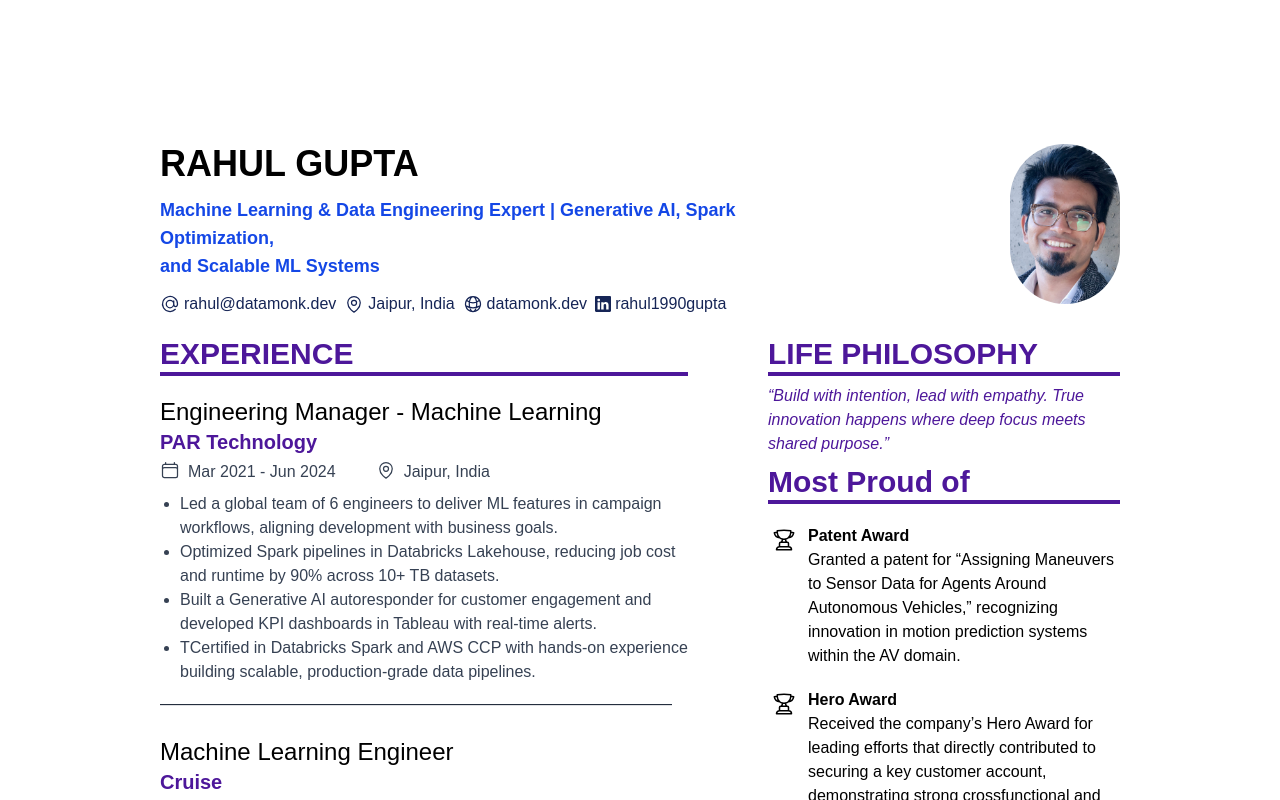
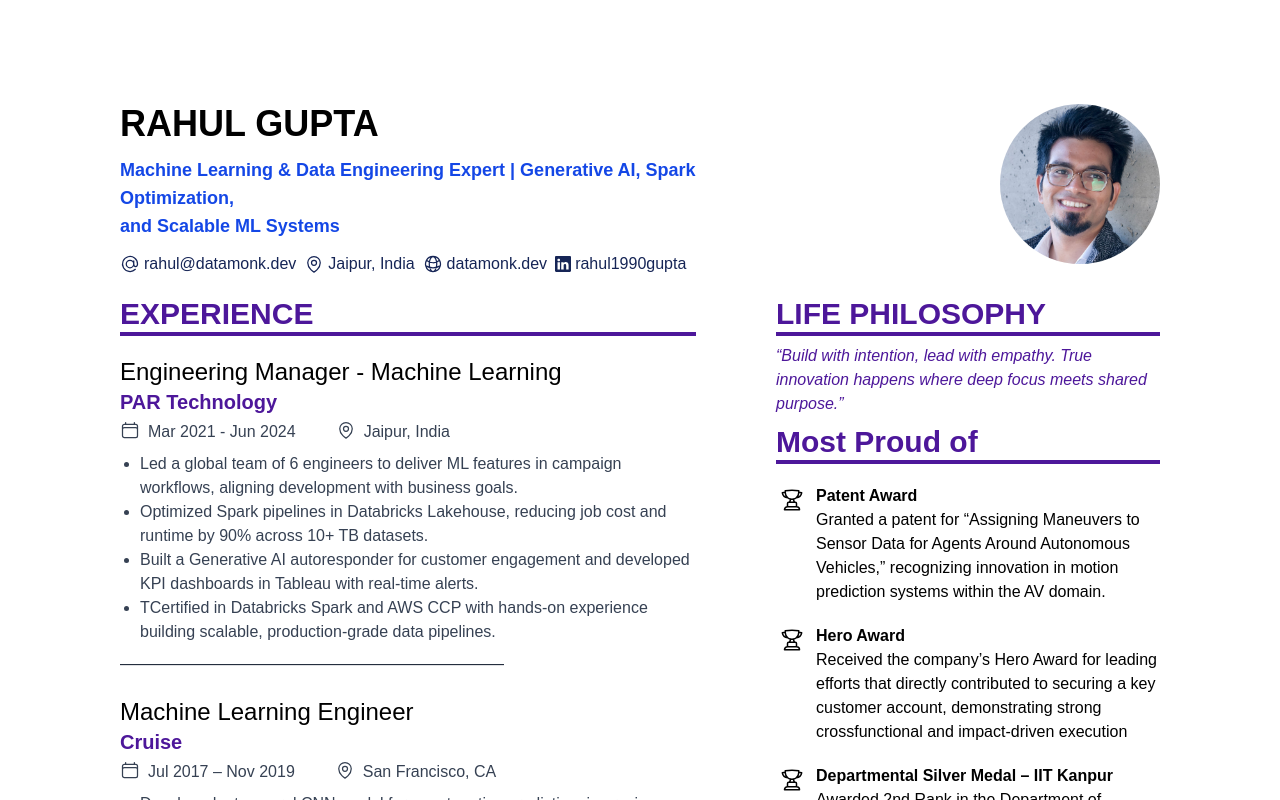
Before and after one commit to om-khorwal/Resume-Vessel, a Next.js app: page / in a window 1280 px wide. Shown: the top 800 px of the page. Built offline with nearby package versions, Linux system fonts and the light colour scheme.

Commit message:
first commit

```diff
--- a/app/page.tsx
+++ b/app/page.tsx
@@ -8,14 +8,14 @@
 
   return (
     <>
-    <div className=" p-0 sm:p-20">
+    <div className=" p-0 sm:p-10 ">
 
       <Header />
       <div className=" flex gap-20 flex-col sm:flex-row md:w-full px-4">
-      <div className="w-full md:w-[60%]">
+      <div className="w-full sm:w-[60%]">
       <Experience />
         </div>
-        <div className="w-full md:w-[40%]">
+        <div className="w-full sm:w-[40%]">
           <Lifephilosophy />
           <Proud />
           <Strength/>
--- a/assets/Experiencitem.tsx
+++ b/assets/Experiencitem.tsx
@@ -13,7 +13,7 @@
 const ExperienceItem = ({ title, company, date, location, points }: ExperienceProps) => {
   return (
     <div>
-      <h3 className="text-2xl mt-5">{title}</h3>
+      <h3 className="sm:text-2xl sm:mt-5 text-xl">{title}</h3>
       <p className="text-xl text-violet-900 font-bold">{company}</p>
       <div className="mt-1 mb-2 flex gap-10 text-gray-700 flex-wrap">
         <div className="flex w-fit gap-2">
@@ -30,7 +30,7 @@
           <li key={i}>{point}</li>
         ))}
       </ul>
-      <p className="my-2 text-gray-800">————————————————————————————————</p>
+      <p className="my-2 text-gray-800">————————————————————————</p>
     </div>
   );
 };
--- a/assets/Profileimg.tsx
+++ b/assets/Profileimg.tsx
@@ -1,6 +1,10 @@
 const ProfileImage = () => (
-  <div className="w-full md:w-1/3 flex justify-center md:justify-end">
-    <img src="/r.jpeg" alt="profile" className="h-32 w-32 sm:h-40 sm:w-40 rounded-full object-cover" />
+  <div className="flex justify-end items-center">
+    <img
+      src="/r.jpeg"
+      alt="profile"
+      className="h-24 w-24 sm:h-40 sm:w-40 rounded-full object-cover"
+    />
   </div>
 );
 
--- a/components/header.tsx
+++ b/components/header.tsx
@@ -10,7 +10,7 @@
 
 const Header = () => {
   return (
-    <div className="w-full h-max flex flex-row  items-start justify-between gap-4 mb-5 px-4">
+    <div className="sm:w-full h-max flex flex-row  items-start justify-between gap-4 mb-5 px-4">
 
       {/* Left: Name + Tagline + Links */}
       <div className="w-[65%] min-w-[240px] flex flex-col justify-center gap-3">
@@ -27,7 +27,8 @@
       </div>
 
       {/* Right: Image */}
-      <div className="w-[35%] min-w-[200px] flex justify-end">
+      <div className="w-[35%] min-w-[100px] flex justify-end">
+
         <ProfileImage />
       </div>
     </div>
```
